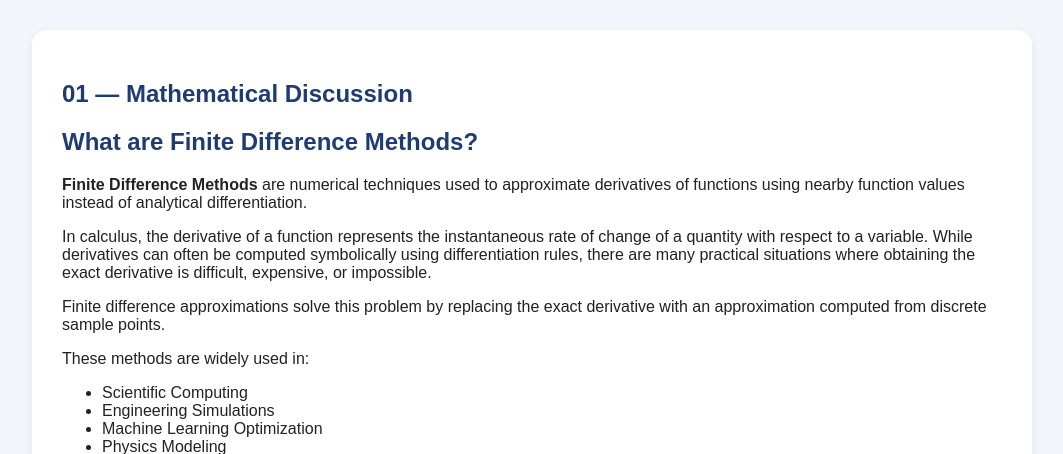
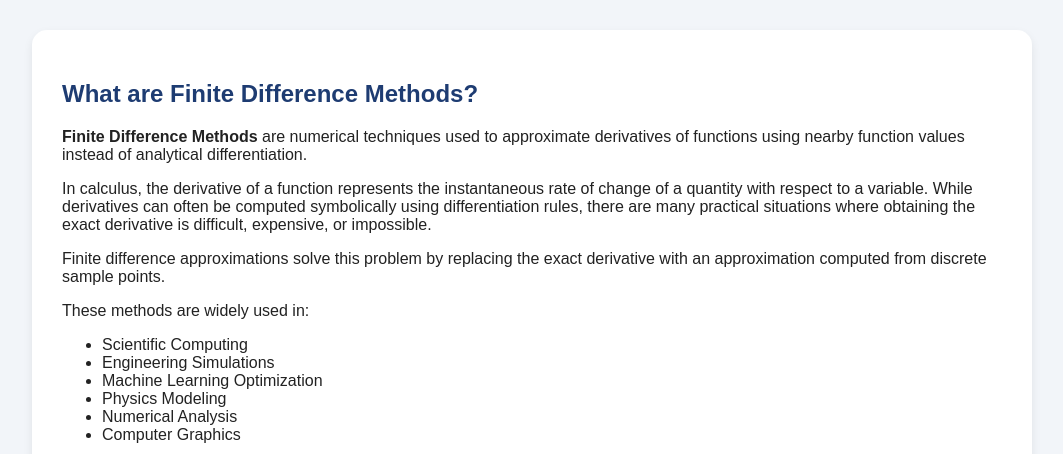
Before and after one commit to asharypalawan123/finite-difference-project, a Flask app: page / in a window 1280 px wide. Shown: the part 219-673 px from the top of the page, without its empty margins (108-1171 px from the left). Run offline with Flask 3, Linux system fonts and the light colour scheme.

Commit message:
Updated UI design

```diff
--- a/templates/index.html
+++ b/templates/index.html
@@ -37,8 +37,6 @@
 
 
         <section class="discussion-box">
-
-    <h2>01 — Mathematical Discussion</h2>
 
     <h1>What are Finite Difference Methods?</h1>
 
```
